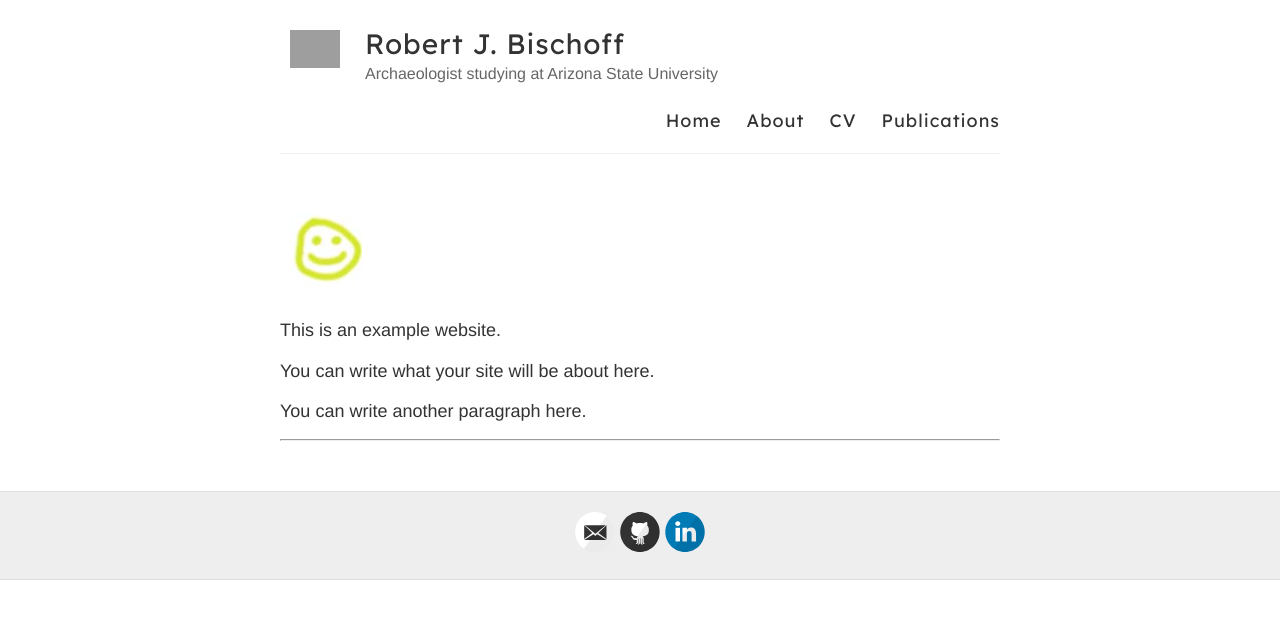
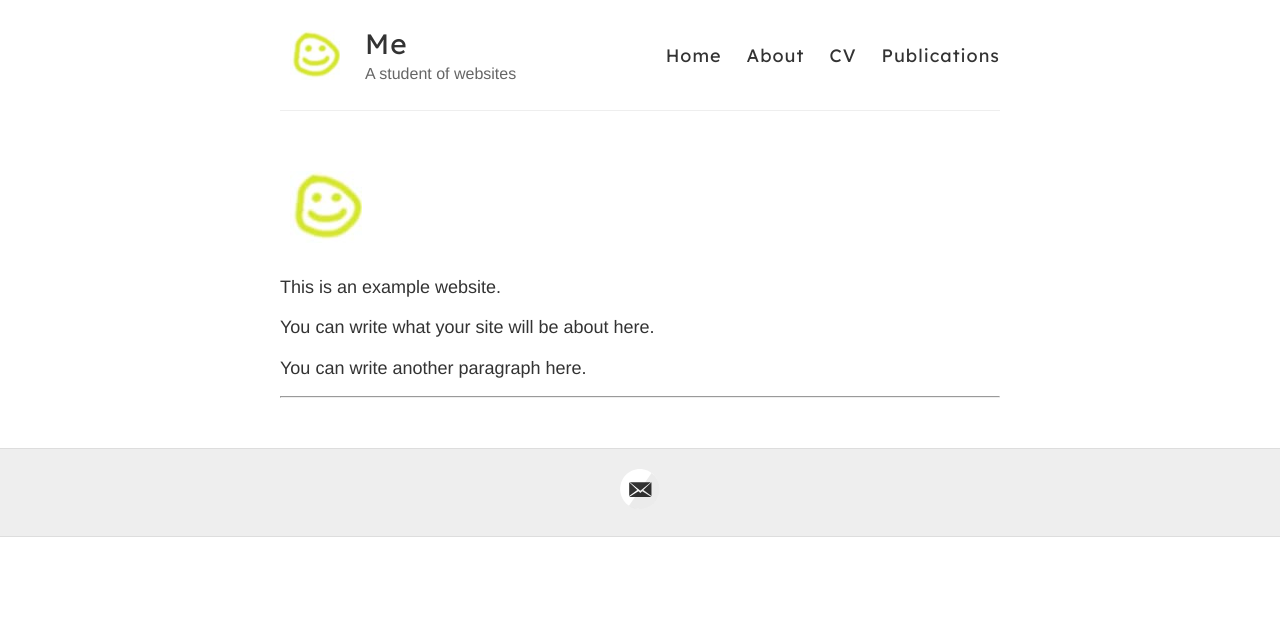
Before and after one commit to rjbischo/rjbischo.github.io, a Jekyll site: the page built from index.html, in a window 1280 px wide. Shown: the top 619 px of the page. Built offline with Jekyll 4.4.1, drawn with Linux system fonts in a browser that asks for light colours; some of the changed lines change nothing that is shown; grey boxes are pictures that could not be loaded.

Commit message:
Update _config.yml

```diff
--- a/_config.yml
+++ b/_config.yml
@@ -3,13 +3,13 @@
 #
 
 # Name of your site (displayed in the header)
-name: Robert J. Bischoff
+name: Me
 
 # Short bio or description (displayed in the header)
-description: Archaeologist studying at Arizona State University
+description: A student of websites
 
 # URL of your avatar or profile pic (you could use your GitHub profile pic)
-avatar: /images/Granary Square Reduced.jpg
+avatar: /images/default.jpg
 
 #
 # Flags below are optional
@@ -18,12 +18,12 @@ avatar: /images/Granary Square Reduced.jpg
 # Includes an icon in the footer for each username you enter
 footer-links:
   dribbble:
-  email: bischrob@gmail.com
+  email: test@test.com
   facebook:
   flickr:
-  github: bischrob
+  github:
   instagram:
-  linkedin: rjbischoff
+  linkedin:
   pinterest:
   rss: # just type anything here for a working RSS icon
   twitter:
@@ -34,15 +34,15 @@ footer-links:
 
 # Enter your Disqus shortname (not your username) to enable commenting on posts
 # You can find your shortname on the Settings page of your Disqus account
-disqus: https-bischrob-github-io
+disqus: #
 
 # Enter your Google Analytics web tracking code (e.g. UA-2110908-2) to activate tracking
-google_analytics: UA-113414442-1
+#google_analytics:
 
 # Your website URL (e.g. http://barryclark.github.io or http://www.barryclark.co)
 # Used for Sitemap.xml and your RSS feed
-url: https://bischrob.github.io/
-site_url: https://bischrob.github.io/bischrob.github.io/
+url: https://rjbischo.github.io/
+site_url: https://rjbischo.github.io/
 
 # If you're hosting your site at a Project repository on GitHub pages
 # (http://yourusername.github.io/repository-name)
```
